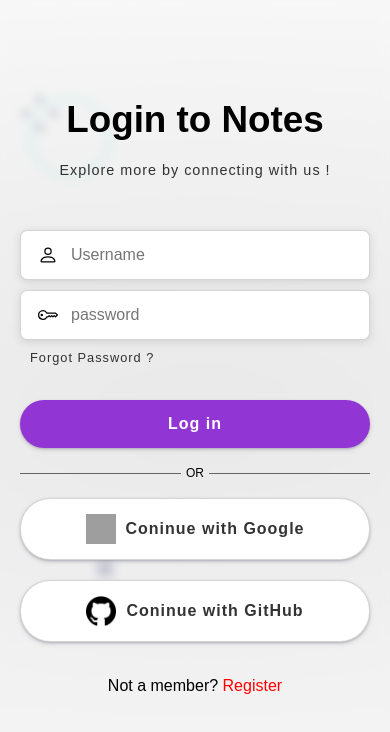
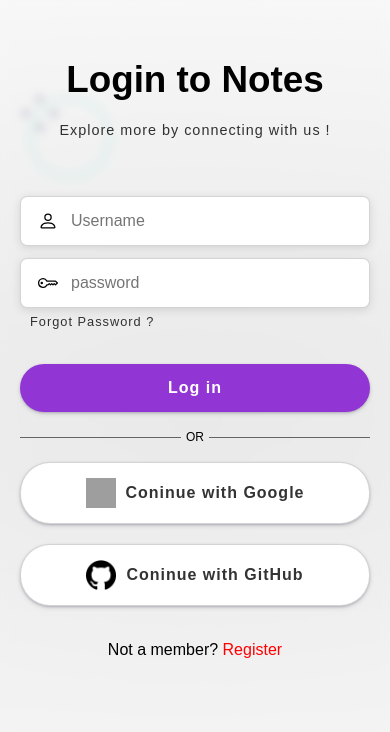
Before and after one commit to Aayuslad/MERN_Authentication_App, a React (Vite) app in the folder client/: page /login in a window 390 px wide. Shown: the top 732 px of the page. Built offline with nearby package versions, Linux system fonts and the light colour scheme; grey boxes are pictures that could not be loaded.

Commit message:
improved the css

```diff
--- a/client/package.json
+++ b/client/package.json
@@ -10,6 +10,7 @@
     "preview": "vite preview"
   },
   "dependencies": {
+    "@react-oauth/google": "^0.12.1",
     "axios": "^1.6.7",
     "formik": "^2.4.5",
     "js-cookie": "^3.0.5",
--- a/client/src/index.css
+++ b/client/src/index.css
@@ -40,7 +40,7 @@ body {
 	border-radius: 15px;
 	display: flex;
 	flex-direction: column;
-	justify-content: center;
+	justify-content: flex-start;
 	align-items: center;
 	gap: 40px;
 	box-shadow: rgba(60, 64, 67, 0.3) 0px 1px 2px 0px, rgba(60, 64, 67, 0.15) 0px 2px 6px 2px;
@@ -91,7 +91,6 @@ input[type="file"] {
 	margin: 15px 0;
 	display: flex;
 	flex-direction: column;
-	gap: 10px;
 	padding: 10px 0;
 }
 
@@ -114,6 +113,7 @@ input[type="file"] {
 	font-size: 1rem;
 	width: 100%;
 	padding: 15px 25px 15px 50px;
+	margin: 6px 0;
 	border: 1px solid #ababab82;
 	outline: none;
 	border-radius: 7px;
@@ -431,4 +431,24 @@ input[type="file"] {
 	.form_body .btn:hover {
 		background-color: rgb(146, 53, 213);
 	}
+
+	.glass input, .glass button {
+		max-width: 90vw;
+	}
+
+	.divider{
+		max-width: 90vw;
+	}
+
+	.form_body {
+		max-width: 90vw;
+	}
+
+	.form_body .inputs {
+		max-width: 90vw;
+	}
+
+	.LoginPage .glass{
+		padding-top: 7vh;
+	}
 }
--- a/client/src/main.jsx
+++ b/client/src/main.jsx
@@ -3,9 +3,13 @@ import ReactDOM from 'react-dom/client'
 import App from './App.jsx'
 import './index.css'
 import axios from "axios"
-axios.defaults.baseURL = "https://mern-authentication-app-backend.vercel.app";
+import { GoogleOAuthProvider } from "@react-oauth/google";
+// axios.defaults.baseURL = "https://mern-authentication-app-backend.vercel.app";
+axios.defaults.baseURL = "http://localhost:8080";
 axios.defaults.withCredentials = true
 
 ReactDOM.createRoot(document.getElementById('root')).render(
-    <App />
+    <GoogleOAuthProvider clientId="<your_client_id>">
+        <App />
+    </GoogleOAuthProvider>
 )
```
Also changed, not shown: 2 other files (tests, documents, lock files or other folders).
